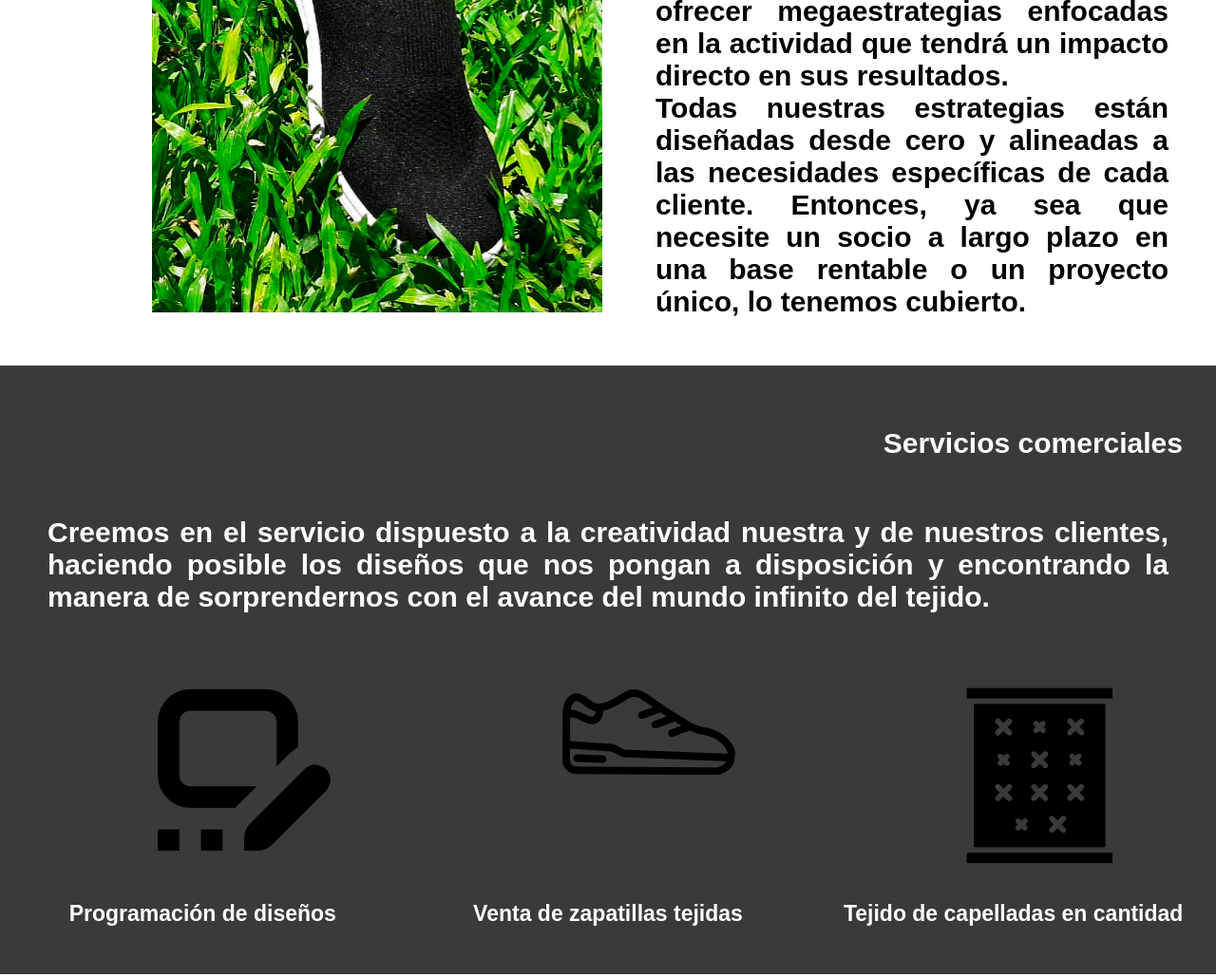
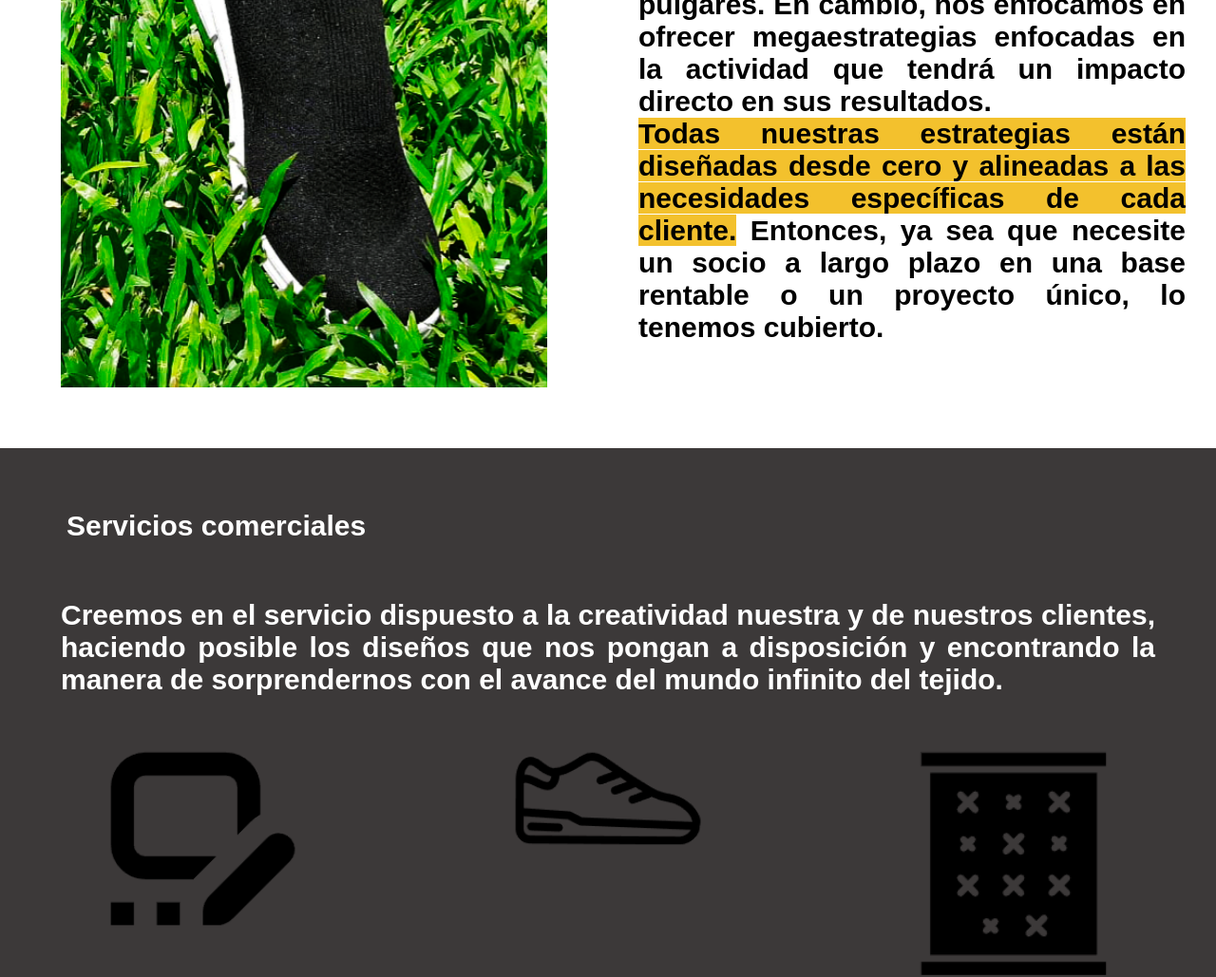
Before and after one commit to VittoGuglie/aracneguglielmelli, a plain HTML site: page pages/servicios.html in a window 1280 px wide. Shown: the part 480-1509 px from the top of the page at 95% size. Drawn offline with nearby package versions, Linux system fonts and the light colour scheme.

Commit message:
agregue clases y transiciones al proyecto

```diff
--- a/css/estilos.css
+++ b/css/estilos.css
@@ -152,6 +152,10 @@ footer{
     rgba(69, 74, 187, 1) 100%
     );
 }
+.highlightblack{
+    background-color: black;
+    color: white;
+}
 /* @keyframes gradiente{
     0%{background-image: radial-gradient(#3c3939, black);}
     100%{background-color: black; color: white;}
@@ -237,6 +241,9 @@ input[type="button"]:hover{
 .gradientradialbg{
     background: rgb(195,238,174);
     background: radial-gradient(circle, rgb(134, 208, 96) 0%, rgb(112, 230, 222) 100%);
+}
+.highlightme{
+    background-color: #f3c12d;
 }
 /* estilos para micuenta */
 .displayInput{
@@ -345,7 +352,8 @@ section select:hover{
 @media screen and (min-width: 1024px){
     /*estilos generales*/
     .centerimg{
-        margin: 10px 40px;
+        margin: 10%;
+        width: 80%;
     }
     .centerText{
         text-align: center;
@@ -359,6 +367,11 @@ section select:hover{
     .scale:hover{
         cursor: pointer;
         transform: scale(1.3,1.3);
+    }
+    .p-m{
+        padding-bottom: 10px;
+        padding-left: 35px;
+        margin-left: auto;
     }
     /* flexbox en header */
     header,ul{
@@ -471,16 +484,14 @@ section select:hover{
     }
     /*fin grid index*/
     /*estilos para servicios*/
-    .p-m{
-        padding: 50px;
-        margin-left: auto;
-    }
     .p35{
         padding: 35px;
     }
     .fontSize-fontWeight{
         font-size: 3rem;
         font-weight: bold;
+        width: 90%;
+        margin: auto;
     }
     .textPadding{
         padding: 5px 50px 40px 50px;
@@ -492,7 +503,12 @@ section select:hover{
         margin-top: auto;
     }
     .centerimgservicios{
-        margin: 5% 25%;
+        margin: 10%;
+        width: 80%;
+    }
+    .centerimgicon{
+        width: 50%;
+        margin: 0 auto;
     }
     /*grid en servicios*/
     .gridTextImage{
@@ -564,6 +580,10 @@ section select:hover{
     }
     /*fin grid en servicios*/
     /*estilos para giftcard*/
+    .transformgiftcard {
+        transform: translateX(42px) skew(-16deg, 11deg);
+        box-shadow: -30px -13px 17px 4px rgba(0, 0, 0, 0.3);
+    }
     .m-40{
         margin: 40px;
     }
--- a/pages/servicios.html
+++ b/pages/servicios.html
@@ -34,18 +34,18 @@
             <section class="gridTextImage">
                 <h1 class="centerh1 gridH1">Servicios.</h1>
                 <img src="../assets/images/productos/negraspasto.png" alt="zapatilla negra en pasto" class="imgGridServicios centerimgservicios">
-                <p class="textGridServicios fontSize-fontWeight p-m">No tenemos un gran equipo interno, lo que significa que no tenemos muchas bocas metafóricas que alimentar, y no damos forma a nuestro trabajo en torno a quién está sentado jugando con los pulgares. En cambio, nos enfocamos en ofrecer megaestrategias enfocadas en la actividad que tendrá un impacto directo en sus resultados. <br> Todas nuestras estrategias están diseñadas desde cero y alineadas a las necesidades específicas de cada cliente. Entonces, ya sea que necesite un socio a largo plazo en una base rentable o un proyecto único, lo tenemos cubierto.</p>
+                <p class="textGridServicios fontSize-fontWeight">No tenemos un gran equipo interno, lo que significa que no tenemos muchas bocas metafóricas que alimentar, y no damos forma a nuestro trabajo en torno a quién está sentado jugando con los pulgares. En cambio, nos enfocamos en ofrecer megaestrategias enfocadas en la actividad que tendrá un impacto directo en sus resultados. <br> <span class="highlightme"> Todas nuestras estrategias están diseñadas desde cero y alineadas a las necesidades específicas de cada cliente.</span> Entonces, ya sea que necesite un socio a largo plazo en una base rentable o un proyecto único, lo tenemos cubierto.</p>
             </section>
             <section class="bgColor gridSecondSectionServicios">
-                <h2 class="p35 p-m" data-aos="fade-up"
+                <h2 class="p35" data-aos="fade-up"
                 data-aos-anchor-placement="bottom-bottom">Servicios comerciales</h2>
                 <p class="textPadding fontSize-fontWeight textoPrincipal" data-aos="fade-up"
                 data-aos-anchor-placement="bottom-bottom">Creemos en el servicio dispuesto a la creatividad nuestra y de nuestros clientes, haciendo posible los diseños que nos pongan a disposición y encontrando la manera de sorprendernos con el avance del mundo infinito del tejido.</p>
-                <img src="../assets/images/logo/programming.png" alt="icono de programacion" class="gridIconUno icondecoration centerimgservicios">
+                <img src="../assets/images/logo/programming.png" alt="icono de programacion" class="gridIconUno icondecoration centerimgicon">
                 <p class="centerText bold textoIconUno">Programación de diseños</p>
-                <img src="../assets/images/logo/zapatilla.png" alt="icono de zapatilla" class="gridIconDos icondecoration centerimgservicios">
+                <img src="../assets/images/logo/zapatilla.png" alt="icono de zapatilla" class="gridIconDos icondecoration centerimgicon">
                 <p class="centerText bold textoIconDos">Venta de zapatillas tejidas</p>
-                <img src="../assets/images/logo/knitting.png" alt="icono de tejido" class="gridIconTres icondecoration centerimgservicios">
+                <img src="../assets/images/logo/knitting.png" alt="icono de tejido" class="gridIconTres icondecoration centerimgicon">
                 <p class="centerText bold textoIconTres">Tejido de capelladas en cantidad</p>
             </section>
             <section class="gridServiciosMQ">
```
Also changed, not shown: index.html (+1 -1 lines), pages/giftcard.html (+1 -1 lines).
